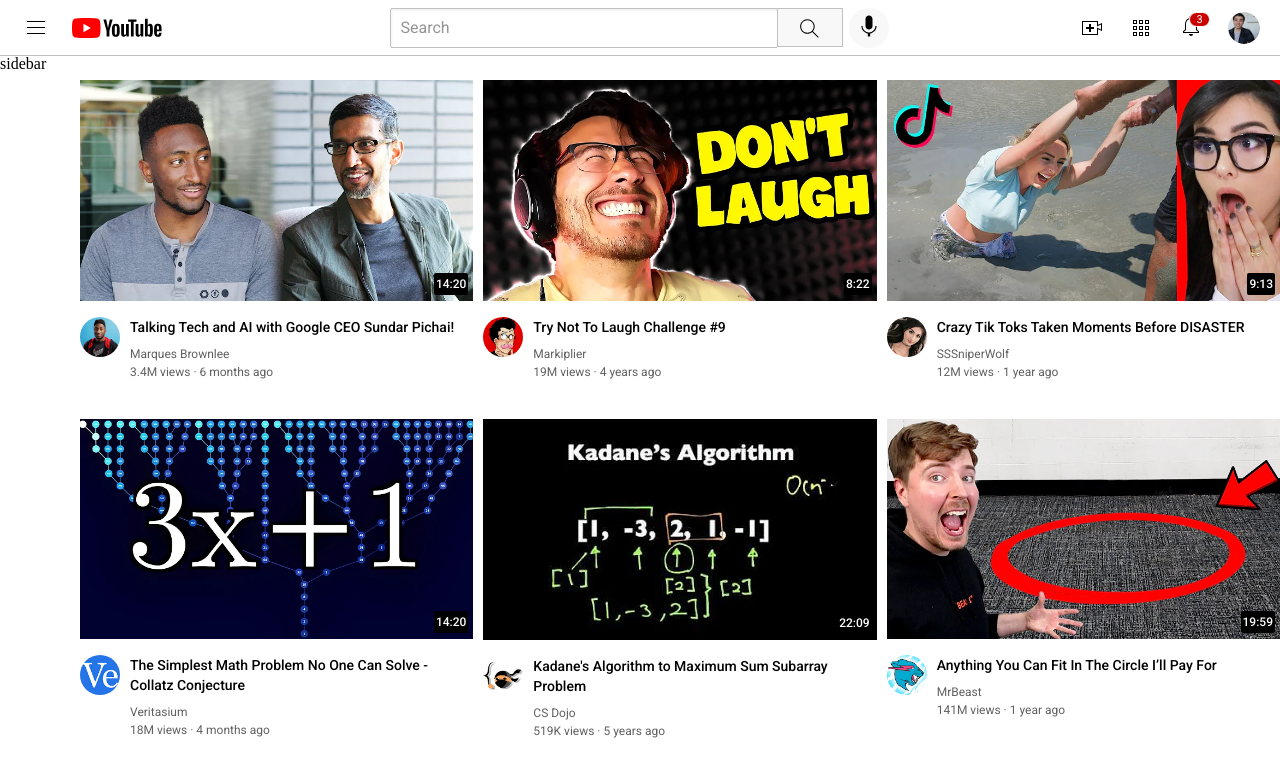
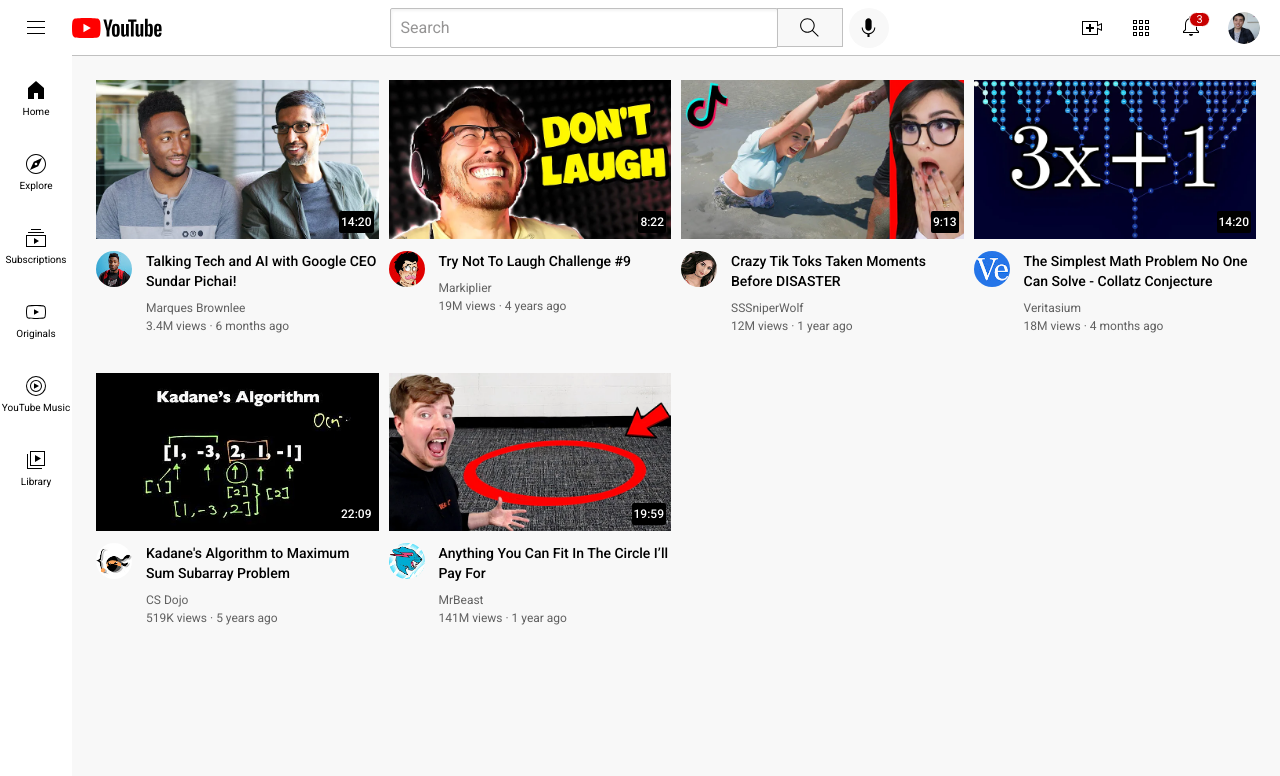
Before and after one commit to anumberplate/html-css-course-project, a plain HTML site: page youtube.html in a window 1280 px wide. Drawn offline with Linux system fonts and the light colour scheme.

Commit message:
Finish the Project

```diff
--- a/styles/general.css
+++ b/styles/general.css
@@ -7,5 +7,7 @@
 body{
   margin: 0;
   padding-top:80px;
-  padding-left:80px;
+  padding-left:96px;
+  padding-right:24px;
+  background-color: rgb(248, 248, 248);
 }
--- a/styles/header.css
+++ b/styles/header.css
@@ -49,6 +49,7 @@
 
 }
 .search{
+  position:relative;
   width:66px;
   height:39px;
   background-color: rgb(248,248,248);
@@ -58,6 +59,30 @@
   margin-left:-1px;
   margin-right:6px;
 }
+.search .tooltip,
+.voice-search .tooltip,
+.upload-icon-container .tooltip{
+  font-family: Roboto, Arial;
+  position:absolute;
+  background-color: gray;
+  color:white;
+  padding-top: 4px;
+  padding-bottom: 4px;
+  padding-left: 8px;
+  padding-right: 8px;
+  border-radius: 2px;
+  font-size:12px;
+  bottom:-30px;
+  opacity:0;
+  transition: opacity 0.15s;
+  pointer-events: none;
+  white-space: nowrap;
+}
+.search:hover .tooltip,
+.voice-search:hover .tooltip,
+.upload-icon-container:hover .tooltip{
+  opacity: 1;
+}
 .voice-search{
   border:none;
   width:40px;
@@ -65,9 +90,20 @@
   border-radius:20px;
   background-color: rgb(248,248,248);
 }
+.search,
+.voice-search,
+.upload-icon-container {
+   position:relative;
+   display: flex;
+   justify-content: center;
+   align-items: center;
+}
+.voice-search-image{
+  height:25px;
+}
 .search-image{
   height:25px;
-  margin-top:4px;
+
 }
 .search-bar::placeholder{
   font-size:16px;
--- a/styles/sidebar.css
+++ b/styles/sidebar.css
@@ -5,4 +5,30 @@
   bottom:0;
   width:72px;
   background-color: rgb(255, 255, 255);
+  z-index:200;
+  padding-top: 5px;
 }
+
+.sidebar-link{
+  height:74px;
+  display: flex;
+  justify-content: center;
+  align-items: center;
+  flex-direction: column;
+
+}
+.sidebar-link:hover{
+  background-color:rgb(220, 220, 220) ;
+  cursor: pointer;
+}
+
+.sidebar img {
+  height:24px;
+  margin-bottom: 4px;
+
+}
+
+.sidebar-link div {
+  font-family: Roboto, Arial;
+  font-size:10px;
+}
--- a/styles/videos.css
+++ b/styles/videos.css
@@ -10,7 +10,7 @@
       }
 
       .profile-picture{
-        width:40px;
+        width:36px;
         border-radius: 25px;
 
       }
@@ -22,7 +22,7 @@
         margin-bottom: 10px;
       }
       .thumbnail-row{
-        margin-bottom:12px;
+        margin-bottom:8px;
         position:relative;
       }
       .video-stats,
@@ -38,6 +38,17 @@
         grid-template-columns: 1fr 1fr 1fr;
         column-gap: 10px;
         row-gap: 40px;
+      }
+      @media (max-width: 750px){
+        .video-grid{
+          grid-template-columns: 1fr 1fr;
+        }
+      }
+
+      @media (min-width: 1000px){
+        .video-grid{
+          grid-template-columns: 1fr 1fr 1fr 1fr;
+        }
       }
 
       .video-time{
--- a/youtube.html
+++ b/youtube.html
@@ -20,13 +20,18 @@
         <input class = "search-bar" type = "text" placeholder="Search">
         <button class = "search">
           <img class = "search-image" src = "/icons/search.svg">
+          <div class = "tooltip">Search</div>
         </button>
         <button class = "voice-search">
           <img class = "voice-search-image" src = "/icons/voice-search-icon.svg">
+          <div class = "tooltip">Search with your voice</div>
         </button>
       </div>
       <div class = "right-section">
-        <img class="upload-icon" src="Icons/upload.svg">
+        <div class = "upload-icon-container">
+          <img class="upload-icon" src="Icons/upload.svg">
+          <div class = "tooltip">Create</div>
+        </div>
         <img class="youtube-apps-icon" src="Icons/youtube-apps.svg">
         <div class = "notification-container">
           <img class="notifications-icon" src="Icons/notifications.svg">
@@ -36,7 +41,30 @@
       </div>
     </div>
     <div class = "sidebar">
-      sidebar
+      <div class = "sidebar-link">
+        <img src = "Icons/home.svg">
+        <div>Home</div>
+      </div>
+      <div class = "sidebar-link">
+        <img src = "Icons/explore.svg">
+        <div>Explore</div>
+      </div>
+      <div class = "sidebar-link">
+        <img src = "Icons/subscriptions.svg">
+        <div>Subscriptions</div>
+      </div>
+      <div class = "sidebar-link">
+        <img src = "Icons/originals.svg">
+        <div>Originals</div>
+      </div>
+      <div class = "sidebar-link">
+        <img src = "Icons/youtube-music.svg">
+        <div>YouTube Music</div>
+      </div>
+      <div class = "sidebar-link">
+        <img src = "Icons/library.svg">
+        <div>Library</div>
+      </div>
     </div>
     <div class = "video-grid">
       <div class ="video-preview">
```
Also changed, not shown: Icons/explore.svg (added), Icons/home.svg (added), Icons/library.svg (added), Icons/originals.svg (added), Icons/subscriptions.svg (added), Icons/youtube-music.svg (added).
